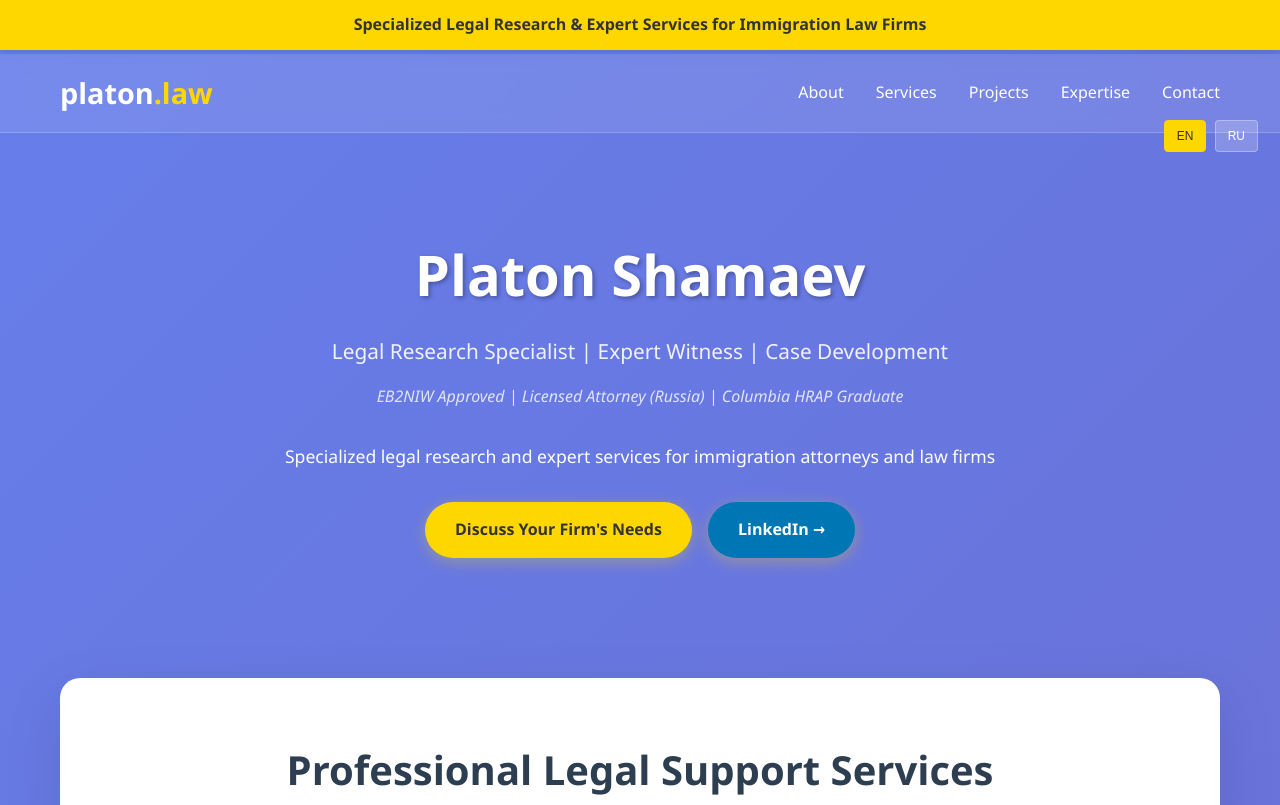
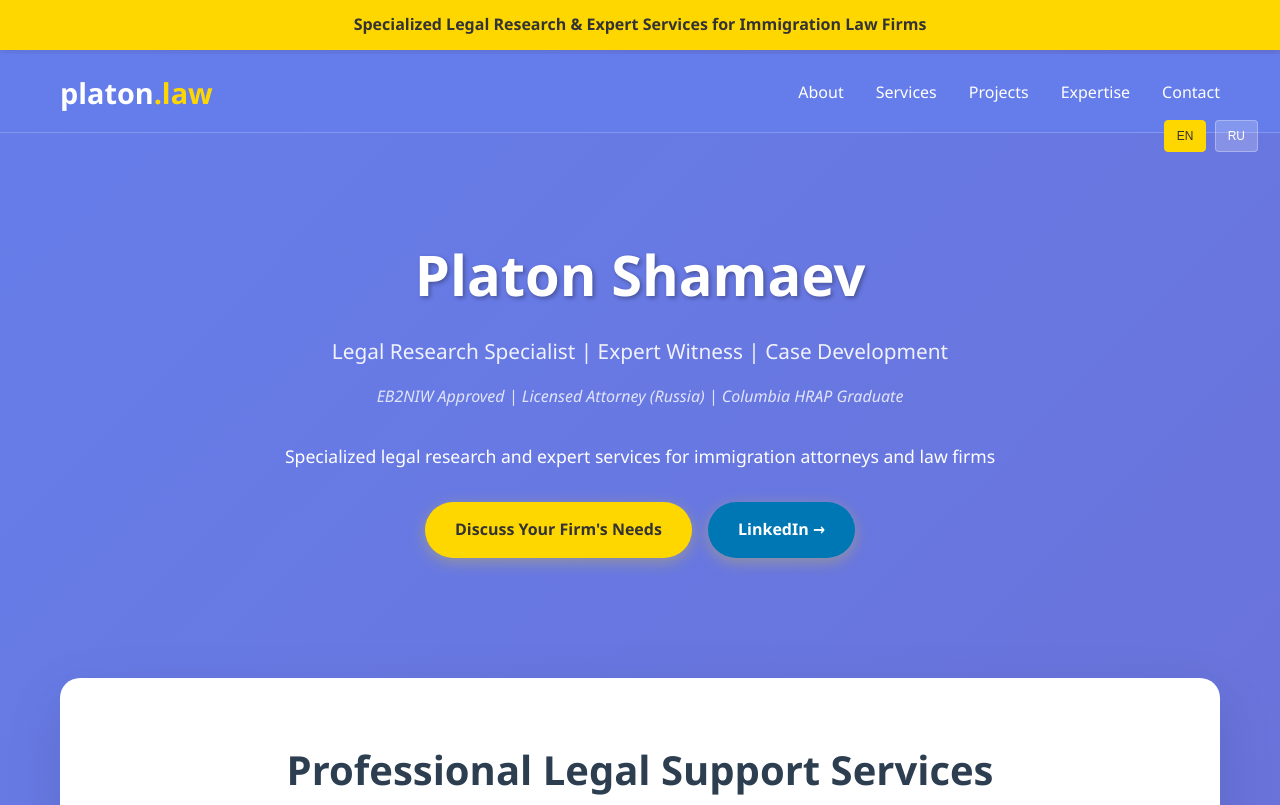
Before and after one commit to Pshamaev/platon.law, a website: page public/index.html in a window 1280 px wide. Shown: the top 805 px of the page. Drawn offline with Linux system fonts and the light colour scheme.

Commit message:
Change header background color and update HTML closing tag

```diff
--- a/public/index.html
+++ b/public/index.html
@@ -49,7 +49,7 @@
 
         /* Header */
         header {
-            background: rgba(255, 255, 255, 0.1);
+            background: rgba(102, 126, 234, 0.95);
             backdrop-filter: blur(10px);
             padding: 1rem 0;
             position: fixed;
```
